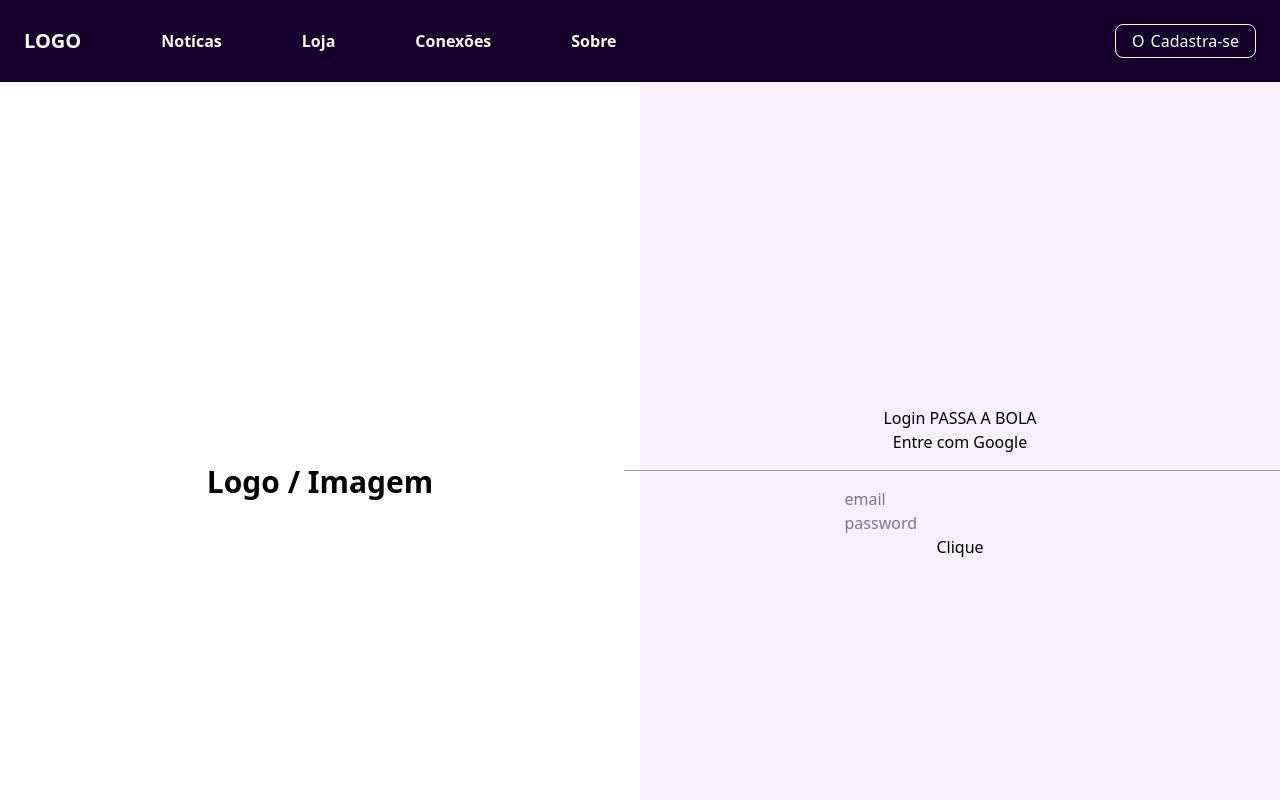
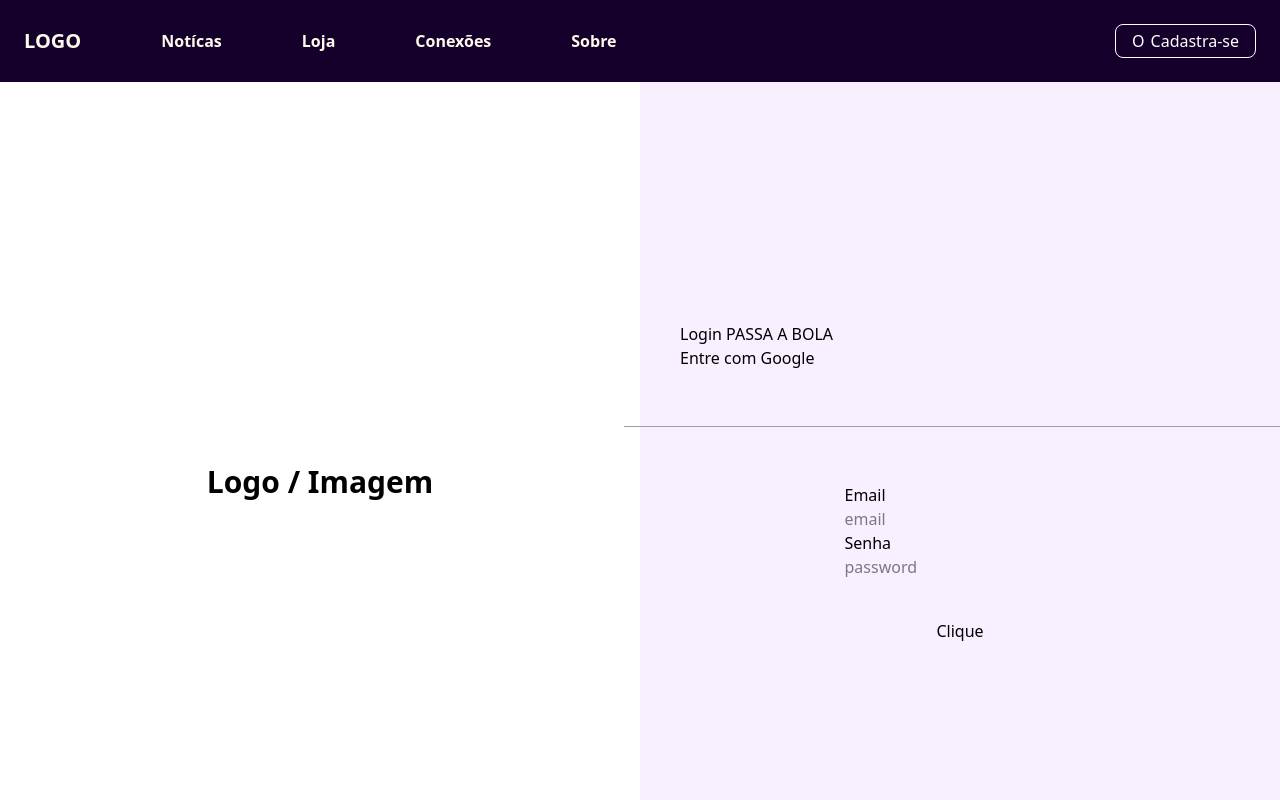
Before and after one commit to syinapse/PassaBola-website, a React (Vite) app: page /login in a window 1280 px wide. Built offline with nearby package versions, Linux system fonts and the light colour scheme.

Commit message:
feat: estilizando login1

```diff
--- a/src/pages/Login.jsx
+++ b/src/pages/Login.jsx
@@ -32,21 +32,30 @@ export const Login = () => {
       </div>
 
 
-        <div className='w-1/2 flex flex-col items-center justify-center bg-background'>
+        <div className='w-1/2 flex flex-col items-center justify-center gap-10 bg-background'>
               {/*lado direito da tela de ligin*/}
+        <div className='flex flex-col items-start ml-20 w-full'>
               <h2>Login <span>PASSA A BOLA</span></h2>
               <button>Entre com Google</button>
+            </div>
           <hr className="border-t border-gray-400 w-2xl my-4" />
-
-
-        <input type="text"
+      <div>
+        <div className='flex flex-col'>
+          <p>Email</p>
+        <input
+        type="text"
         placeholder='email'
         value={username}
         onChange={(e) => setUsername(e.target.value)} />
+        </div>
+        <div className='flex flex-col'>
+          <p>Senha</p>
           <input type="password"
         placeholder='password'
         value={password}
         onChange={(e) => setPassword(e.target.value)} />
+        </div>
+        </div>
         <button onClick={handleLogin}>Clique</button>
           {message && (
           <p
```
